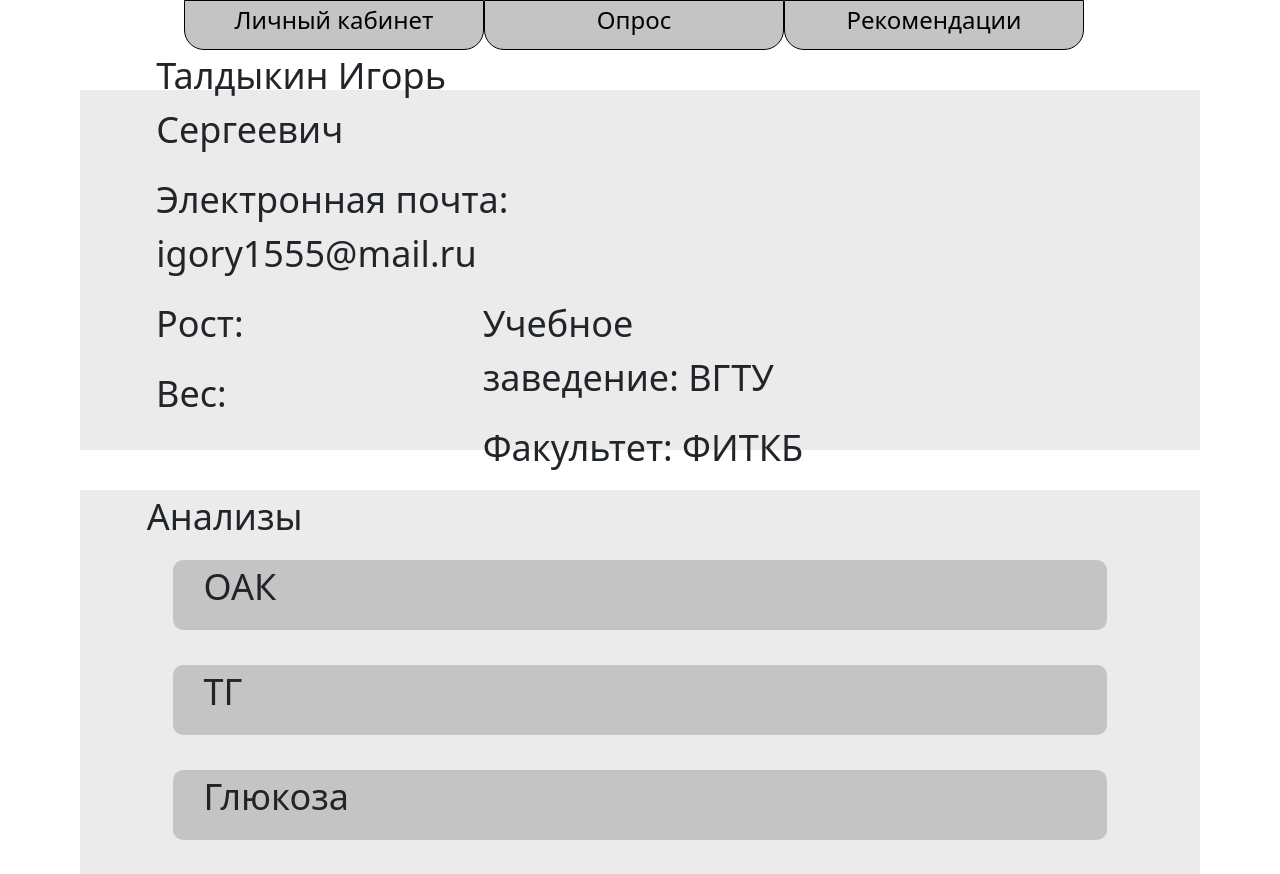
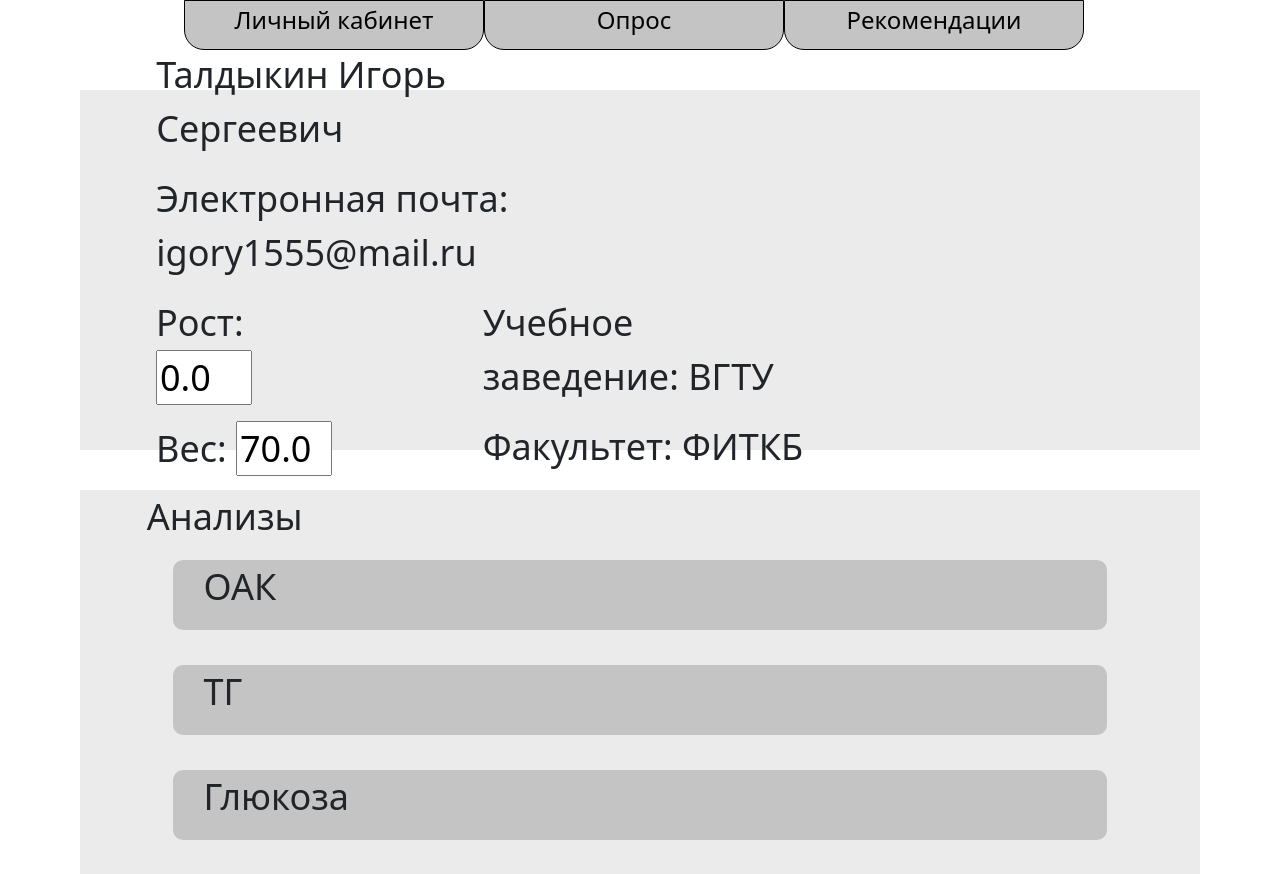
Before and after one commit to JoelWillLiveForever/Medical_Survey, a Django app: page /profile in a window 1280 px wide. Shown: the part 125-999 px from the top of the page. Run offline with Django 4.2, Linux system fonts and the light colour scheme; a user stored in the database is signed in; data comes from the database, SQL or seed files in the repository; both versions use the stored data as it was after the commit; some libraries are stand-ins or nearby versions.

Commit message:
Height and Weight update added

```diff
--- a/Main_App/admin.py
+++ b/Main_App/admin.py
@@ -23,7 +23,7 @@ class Patient_Admin(UserAdmin):
 
     # просмотр и изменение полей
     fieldsets = (
-        (None, {'fields': ('email', 'phone', 'surname', 'name', 'lastname', 'age', 'birth_date', 'city', 'university', 'faculty', 'password', 'date_joined', 'date_registration', )}),
+        (None, {'fields': ('email', 'phone', 'surname', 'name', 'lastname', 'age', 'birth_date', 'height', 'weight', 'city', 'university', 'faculty', 'password', 'date_joined', 'date_registration', )}),
         ('Permissions', {'fields': ('is_staff', 'is_active', 'is_superuser', )}),
     )
 
@@ -31,7 +31,7 @@ class Patient_Admin(UserAdmin):
     add_fieldsets = (
         (None, {
             'classes': ('wide', ),
-            'fields': ('email', 'phone','surname', 'name', 'lastname', 'gender', 'birth_date', 'password1', 'password2', 'is_staff', 'is_active', 'is_superuser', )}
+            'fields': ('email', 'phone','surname', 'name', 'lastname', 'gender', 'birth_date', 'height', 'weight', 'password1', 'password2', 'is_staff', 'is_active', 'is_superuser', )}
         ),
     )
 
--- a/Main_App/forms.py
+++ b/Main_App/forms.py
@@ -1,3 +1,4 @@
+from email.policy import default
 from pyexpat import model
 from django.contrib.auth import get_user_model
 from django.contrib.auth.forms import UserCreationForm
@@ -17,14 +18,14 @@ class PatientCreationForm(UserCreationForm):
 
     class Meta:
         model = Patient
-        fields = ('email', 'phone', 'surname', 'name', 'lastname', 'city', 'university', 'faculty', 'gender', 'birth_date', 'age', 'password')
+        fields = ('email', 'phone', 'surname', 'name', 'lastname', 'city', 'university', 'faculty', 'gender', 'birth_date', 'height', 'weight', 'age', 'password')
 
 
 class PatientChangeForm(UserChangeForm):
 
     class Meta:
         model = Patient
-        fields = ('email', 'phone', 'surname', 'name', 'lastname', 'city', 'university', 'faculty', 'gender', 'birth_date', 'age', 'password')
+        fields = ('email', 'phone', 'surname', 'name', 'lastname', 'city', 'university', 'faculty', 'gender', 'birth_date', 'height', 'weight', 'age', 'password')
 
 class LoginForm(forms.Form):
     email = forms.EmailField(required=True, label='Email', max_length=320)
@@ -42,15 +43,21 @@ class LoginForm(forms.Form):
             'password',
        )
 
-class HeightNWeight(UserChangeForm):
+class HeightNWeightForm(UserChangeForm):
     # Форма для изменения параметров роста и веса пациента
-    # class Meta:
-    #     model = Patient # для начала добавить поля в модель пациента
-    # #     fields = (
-    # #         'height',
-    # #         'weight',
-    # #    )
-    pass
+    # def __init__(self, height, weight):
+    #     self.height=forms.FloatField(required=False, label='Рост:', initial=height) # instance attribute
+    #     self.weight=forms.FloatField(required=False, label='Вес:', initial=weight)
+
+    height = forms.FloatField(required=False, label='Рост:', initial=0.0)
+    weight = forms.FloatField(required=False, label='Вес:', initial=0.0)
+
+    class Meta:
+        model = Patient # для начала добавить поля в модель пациента
+        fields = (
+            'height',
+            'weight',
+       )
 
 class RegistrationForm(UserCreationForm):
 
--- a/Main_App/models.py
+++ b/Main_App/models.py
@@ -18,16 +18,18 @@ class Patient(AbstractBaseUser, PermissionsMixin):
     surname = models.CharField(('Фамилия'), default="Christ", max_length=320)
     name = models.CharField(('Имя'), default="Jesus", max_length=320)
     lastname = models.CharField(('Отчество'), blank=True, null=True, default=None, max_length=320)
-    phone = models.CharField(('Phone'), blank=True, null=True, max_length=16)
+    phone = models.CharField(('Телефон'), blank=True, null=True, max_length=16)
 
     # affiliation info
-    city = models.CharField(('Город'), blank=True, null=True, default = 'Voronezh', max_length=320)
+    city = models.CharField(('Город'), blank=True, null=True, default = 'Воронеж', max_length=320)
     university = models.CharField(('Учебное заведение'), blank=True, null=True, default= 'ВГТУ', max_length=320)
     faculty = models.CharField(('Факультет'), blank=True, null=True, default='', max_length=320)
 
     # physical info
     gender = models.CharField(('Пол'), blank=True, null=True, default='', max_length=50)
     birth_date = models.DateTimeField(('Дата рождения'), blank=True, null=True, default='2000-01-01 00:00:00')
+    height = models.FloatField(('Рост'), blank=True, null=True, default=0)
+    weight = models.FloatField(('Вес'), blank=True, null=True, default=0)
 
     # это поле не трогать, господь будет рад :)
     age = models.IntegerField(('Возраст'), blank=True, null=True, default=1)
--- a/Main_App/static/css/profile.css
+++ b/Main_App/static/css/profile.css
@@ -100,3 +100,12 @@ body {
     from {opacity: 0;}
     to {opacity: 1;}
 }
+
+.formHW input{
+    width: 50% ;
+    height: 50%;
+}
+.submitHW {
+    border-radius: 0.5;
+
+}
--- a/Main_App/templates/profile.html
+++ b/Main_App/templates/profile.html
@@ -30,8 +30,14 @@
                 <div class="row part2">
                     <!-- vvv через класс формы heightNweight vvv -->
                     <div class="col-md-3">
-                        <p>Рост:</p>
-                        <p>Вес:</p>
+                        <form method="post">
+                            {% csrf_token %}
+                            <div class="formHW">
+                                <p>{{ formHW.height.label }} {{ formHW.height }}</p>
+                                <p>{{ formHW.weight.label }} {{ formHW.weight }}</p>
+                                <button hidden type="submit" class="submitHW" name='formHW_submit'>✓</button>
+                            </div>
+                        </form>
                     </div>
                     <div class="col-md-5">
                         <p>Учебное заведение: {{ user.university }}</p>
--- a/Main_App/views.py
+++ b/Main_App/views.py
@@ -114,7 +114,37 @@ def profile(request):
     if request.method == 'POST' and 'button_logout' in request.POST:
         logout(request)
         return redirect('login_page')
-    return render(request, 'profile.html')
+    if request.method == 'POST' and ('height' or 'weight') in request.POST:
+        print(request.POST)
+        form = HeightNWeightForm(request.POST)
+        if form.is_valid(): # Изменение значений роста и веса
+            Patient.objects.filter(id=request.user.id).update(height=request.POST.get('height'), weight=request.POST.get('weight'))
+
+    # Создание пациентов для вывода их текущих значений
+    patient_height = Patient.objects.filter(id=request.user.id).get().height
+    patient_weight = Patient.objects.filter(id=request.user.id).get().weight
+    # print(patient_height)
+    # print(patient_weight)
+
+    # Проверка значений пациентов
+    if (patient_height != 0.0 ):
+        if (patient_weight != 0.0):
+            data = {'height': patient_height, 'weight': patient_weight}
+            formHW = HeightNWeightForm(data)
+        else:
+            data = {'height': patient_height, 'weight': 0.0}
+            formHW = HeightNWeightForm(data)
+    elif (patient_weight != 0):
+        data = {'height': 0.0, 'weight': patient_weight}
+        formHW = HeightNWeightForm(data)
+    else:
+        data = {'height': 0.0, 'weight': 0.0}
+        formHW = HeightNWeightForm(weight=0.0, height=0.0)
+
+    #formHW = HeightNWeightForm()
+    context = {'formHW': formHW}
+
+    return render(request, 'profile.html', context)
 
 def questionA(request):
     context= {
```
Also changed, not shown: Main_App/migrations/0001_initial.py, db.sqlite3.
